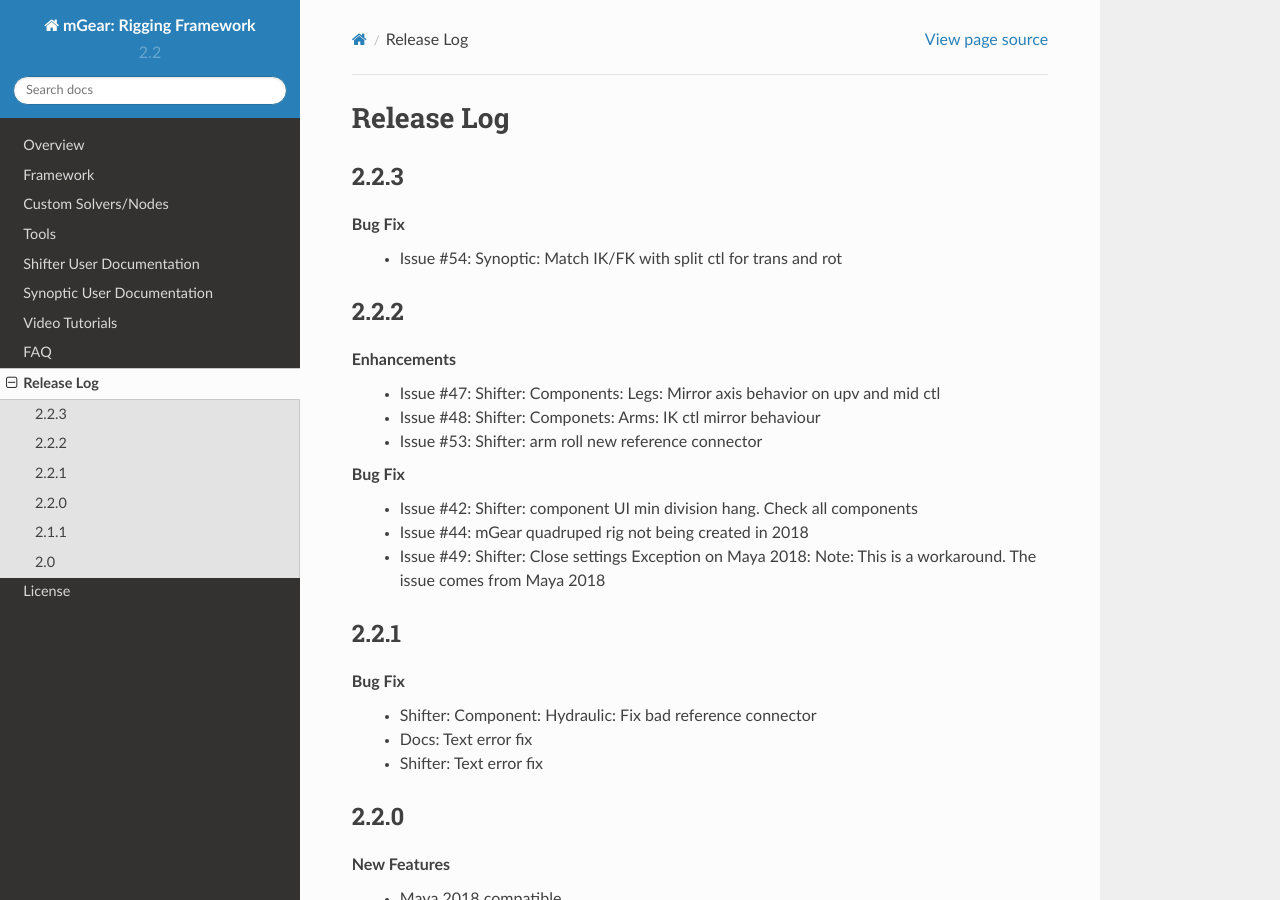
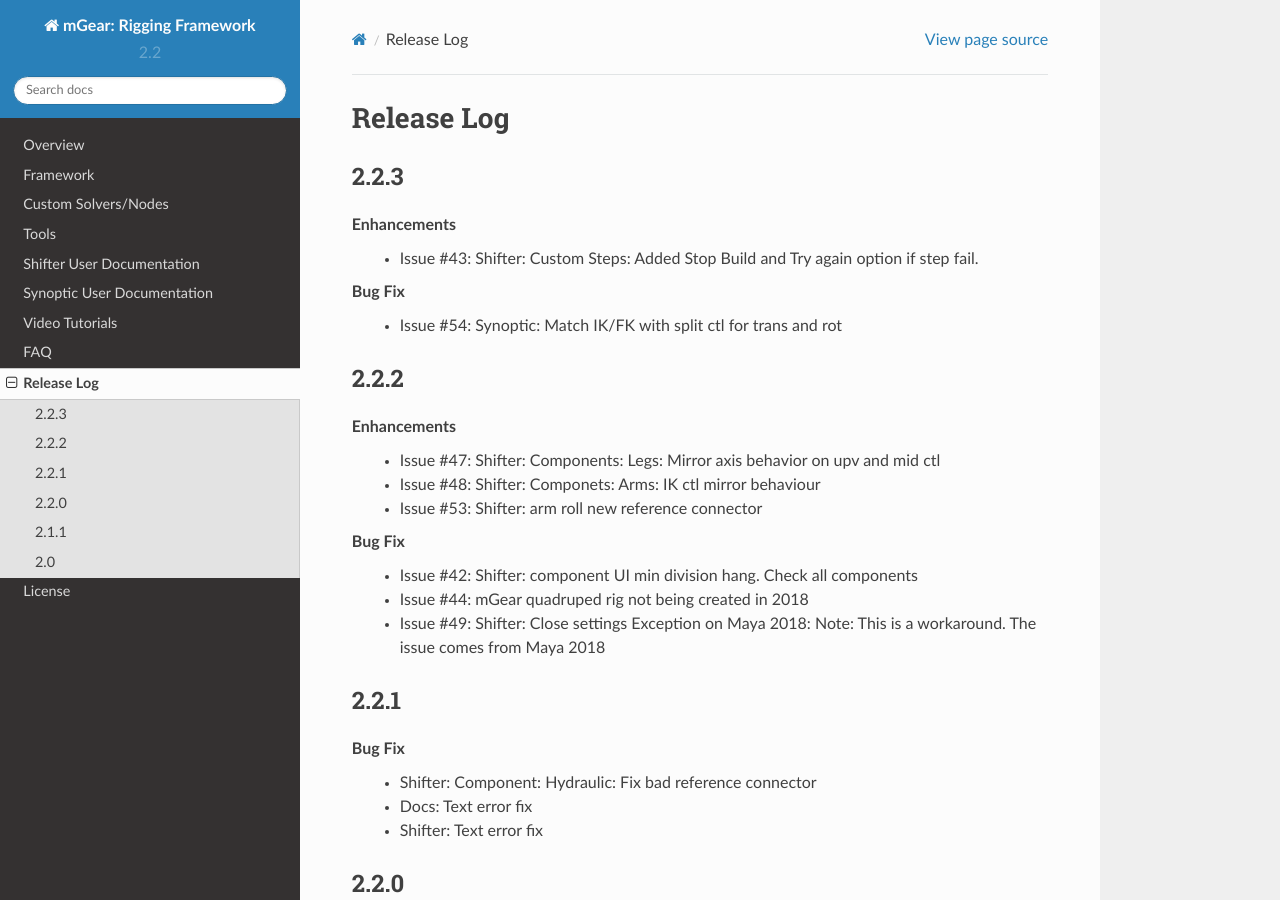
Before and after one commit to mgear-dev/mgear_dist, a Sphinx documentation site: the page built from docs/source/releaseLog.rst, in a window 1280 px wide and 900 px high. Built offline with Sphinx 7.4.7 and the Read the Docs theme 2.0.0, drawn with Linux system fonts in a browser that asks for light colours.

Commit message:
Docs: release log update

```diff
--- a/docs/source/releaseLog.rst
+++ b/docs/source/releaseLog.rst
@@ -1,7 +1,11 @@
 Release Log
 ===========
+
 2.2.3
 -----
+**Enhancements**
+	* Issue #43: Shifter: Custom Steps: Added Stop Build and Try again option if step fail.
+
 **Bug Fix**
 	* Issue #54: Synoptic: Match IK/FK with split ctl for trans and rot
 
```
